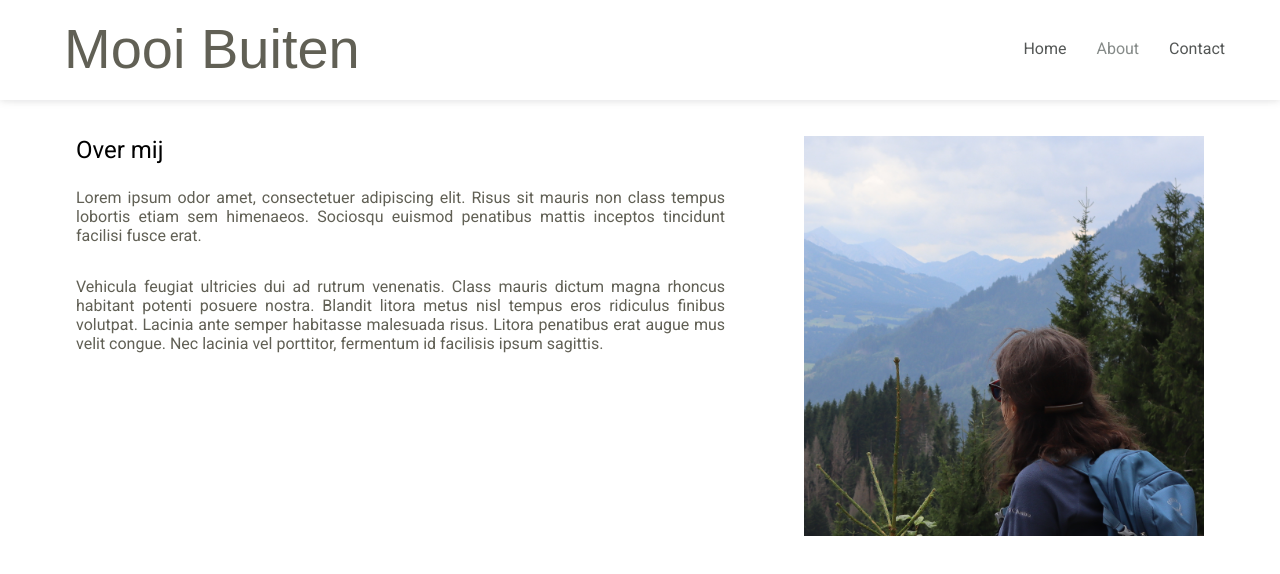
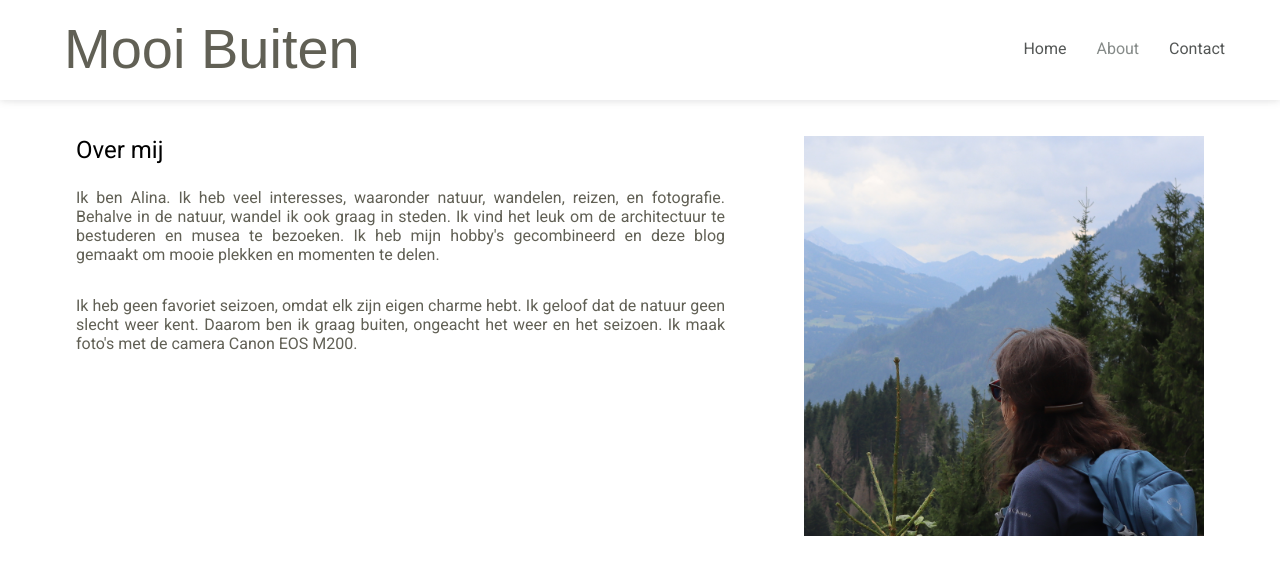
Before and after one commit to Mees100/mooi-buiten, a Next.js app: page /about in a window 1280 px wide. Shown: the top 574 px of the page. Built offline with nearby package versions, Linux system fonts and the light colour scheme; a web font is replaced by a local one.

Commit message:
new: content aboutme page

```diff
--- a/src/app/about/page.tsx
+++ b/src/app/about/page.tsx
@@ -14,18 +14,18 @@ export default function About() {
               <div className={styles.text}>
                 <h1>Over mij</h1>
                 <p>
-                  Lorem ipsum odor amet, consectetuer adipiscing elit. Risus sit
-                  mauris non class tempus lobortis etiam sem himenaeos. Sociosqu
-                  euismod penatibus mattis inceptos tincidunt facilisi fusce
-                  erat.
+                  Ik ben Alina. Ik heb veel interesses, waaronder natuur,
+                  wandelen, reizen, en fotografie. Behalve in de natuur, wandel
+                  ik ook graag in steden. Ik vind het leuk om de architectuur te
+                  bestuderen en musea te bezoeken. Ik heb mijn hobby's
+                  gecombineerd en deze blog gemaakt om mooie plekken en momenten
+                  te delen.
                 </p>
                 <p>
-                  Vehicula feugiat ultricies dui ad rutrum venenatis. Class
-                  mauris dictum magna rhoncus habitant potenti posuere nostra.
-                  Blandit litora metus nisl tempus eros ridiculus finibus
-                  volutpat. Lacinia ante semper habitasse malesuada risus.
-                  Litora penatibus erat augue mus velit congue. Nec lacinia vel
-                  porttitor, fermentum id facilisis ipsum sagittis.
+                  Ik heb geen favoriet seizoen, omdat elk zijn eigen charme
+                  hebt. Ik geloof dat de natuur geen slecht weer kent. Daarom
+                  ben ik graag buiten, ongeacht het weer en het seizoen. Ik maak
+                  foto's met de camera Canon EOS M200.
                 </p>
               </div>
 
```
